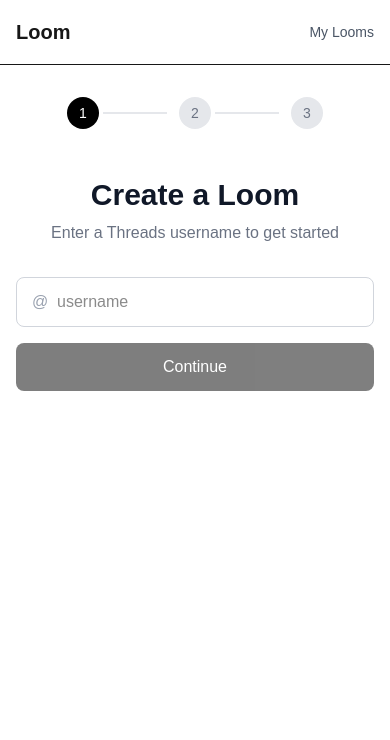
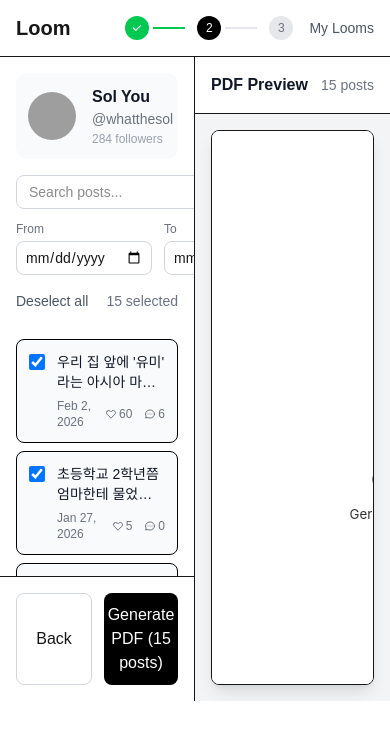
Before and after one commit to odori-lab/loom, a Next.js app: page /create in a window 390 px wide. Shown: the top 740 px of the page. Built offline with nearby package versions, Linux system fonts and the light colour scheme; grey boxes are pictures that could not be loaded.

Commit message:
feat(create): enhance post selection UI with 2-column layout
- Implement split-view layout with post list and PDF preview
- Add real-time PDF preview using generatePdfHtml
- Support mock data mode for development
- Improve responsive design for full-screen experience

```diff
--- a/src/app/create/page.tsx
+++ b/src/app/create/page.tsx
@@ -7,14 +7,18 @@ import { ThreadsPost, ThreadsProfile } from '@/types/threads'
 import { UsernameStep } from '@/components/create/UsernameStep'
 import { SelectPostsStep } from '@/components/create/SelectPostsStep'
 import { CompleteStep } from '@/components/create/CompleteStep'
+import { MOCK_PROFILE, MOCK_POSTS } from '@/lib/mockdata'
 
 type Step = 'username' | 'select' | 'complete'
 
+// 개발 모드에서 mockdata 사용 여부
+const USE_MOCK_DATA = true
+
 export default function CreatePage() {
   const router = useRouter()
-  const [step, setStep] = useState<Step>('username')
-  const [posts, setPosts] = useState<ThreadsPost[]>([])
-  const [profile, setProfile] = useState<ThreadsProfile | null>(null)
+  const [step, setStep] = useState<Step>(USE_MOCK_DATA ? 'select' : 'username')
+  const [posts, setPosts] = useState<ThreadsPost[]>(USE_MOCK_DATA ? MOCK_POSTS : [])
+  const [profile, setProfile] = useState<ThreadsProfile | null>(USE_MOCK_DATA ? MOCK_PROFILE : null)
   const [downloadUrl, setDownloadUrl] = useState('')
   const [loading, setLoading] = useState(false)
   const [error, setError] = useState('')
@@ -69,6 +73,74 @@ export default function CreatePage() {
     setProfile(null)
     setDownloadUrl('')
     setStep('username')
+  }
+
+  // select 단계에서는 전체 화면 레이아웃 사용
+  if (step === 'select' && profile) {
+    return (
+      <div className="h-screen flex flex-col bg-white">
+        <header className="border-b flex-shrink-0">
+          <div className="px-4 h-14 flex items-center justify-between">
+            <Link href="/" className="text-xl font-bold">Loom</Link>
+            <div className="flex items-center gap-4">
+              {/* Progress indicator */}
+              <div className="flex items-center gap-2">
+                {['username', 'select', 'complete'].map((s, i) => (
+                  <div key={s} className="flex items-center">
+                    <div
+                      className={`w-6 h-6 rounded-full flex items-center justify-center text-xs font-medium ${
+                        step === s
+                          ? 'bg-black text-white'
+                          : i < ['username', 'select', 'complete'].indexOf(step)
+                          ? 'bg-green-500 text-white'
+                          : 'bg-gray-200 text-gray-500'
+                      }`}
+                    >
+                      {i < ['username', 'select', 'complete'].indexOf(step) ? (
+                        <svg className="w-3 h-3" fill="currentColor" viewBox="0 0 20 20">
+                          <path fillRule="evenodd" d="M16.707 5.293a1 1 0 010 1.414l-8 8a1 1 0 01-1.414 0l-4-4a1 1 0 011.414-1.414L8 12.586l7.293-7.293a1 1 0 011.414 0z" clipRule="evenodd" />
+                        </svg>
+                      ) : (
+                        i + 1
+                      )}
+                    </div>
+                    {i < 2 && (
+                      <div className={`w-8 h-0.5 mx-1 ${
+                        i < ['username', 'select', 'complete'].indexOf(step)
+                          ? 'bg-green-500'
+                          : 'bg-gray-200'
+                      }`} />
+                    )}
+                  </div>
+                ))}
+              </div>
+              <Link
+                href="/my"
+                className="text-sm text-gray-600 hover:text-gray-900"
+              >
+                My Looms
+              </Link>
+            </div>
+          </div>
+        </header>
+
+        {error && (
+          <div className="mx-4 mt-4 p-4 bg-red-50 text-red-700 rounded-lg text-sm">
+            {error}
+          </div>
+        )}
+
+        <main className="flex-1 overflow-hidden">
+          <SelectPostsStep
+            posts={posts}
+            profile={profile}
+            onGenerate={handleGenerateLoom}
+            onBack={() => setStep('username')}
+            loading={loading}
+          />
+        </main>
+      </div>
+    )
   }
 
   return (
@@ -131,16 +203,6 @@ export default function CreatePage() {
           />
         )}
 
-        {step === 'select' && profile && (
-          <SelectPostsStep
-            posts={posts}
-            profile={profile}
-            onGenerate={handleGenerateLoom}
-            onBack={() => setStep('username')}
-            loading={loading}
-          />
-        )}
-
         {step === 'complete' && (
           <CompleteStep
             downloadUrl={downloadUrl}
--- a/src/components/create/SelectPostsStep.tsx
+++ b/src/components/create/SelectPostsStep.tsx
@@ -2,6 +2,7 @@
 
 import { useState, useMemo } from 'react'
 import { ThreadsPost, ThreadsProfile } from '@/types/threads'
+import { generatePdfHtml } from '@/lib/pdf/generator'
 
 interface SelectPostsStepProps {
   posts: ThreadsPost[]
@@ -60,6 +61,22 @@ export function SelectPostsStep({
     return result
   }, [posts, searchQuery, dateRange, sortOrder])
 
+  // 선택된 포스트들을 정렬하여 미리보기용으로 가져오기
+  const selectedPosts = useMemo(() => {
+    return posts
+      .filter(p => selectedIds.has(p.id))
+      .sort((a, b) => {
+        const diff = new Date(b.postedAt).getTime() - new Date(a.postedAt).getTime()
+        return sortOrder === 'newest' ? diff : -diff
+      })
+  }, [posts, selectedIds, sortOrder])
+
+  // 실제 PDF HTML 생성 (generatePdfHtml 사용)
+  const pdfHtml = useMemo(() => {
+    if (selectedPosts.length === 0) return ''
+    return generatePdfHtml(selectedPosts, profile)
+  }, [selectedPosts, profile])
+
   const togglePost = (id: string) => {
     const newSelected = new Set(selectedIds)
     if (newSelected.has(id)) {
@@ -79,12 +96,6 @@ export function SelectPostsStep({
   }
 
   const handleGenerate = () => {
-    const selectedPosts = posts
-      .filter(p => selectedIds.has(p.id))
-      .sort((a, b) => {
-        const diff = new Date(b.postedAt).getTime() - new Date(a.postedAt).getTime()
-        return sortOrder === 'newest' ? diff : -diff
-      })
     onGenerate(selectedPosts)
   }
 
@@ -103,18 +114,21 @@ export function SelectPostsStep({
   }
 
   return (
-    <div>
+    <div className="flex h-[calc(100vh-200px)] min-h-[600px]">
+      {/* Left panel - Post selection */}
+      <div className="w-1/2 border-r flex flex-col overflow-hidden">
+        <div className="p-4 flex-shrink-0">
           {/* Profile header */}
-      <div className="flex items-center gap-4 mb-6 p-4 bg-gray-50 rounded-xl">
+          <div className="flex items-center gap-4 mb-4 p-3 bg-gray-50 rounded-xl">
             {profile.profileImageUrl ? (
               <img
                 src={profile.profileImageUrl}
                 alt=""
-            className="w-14 h-14 rounded-full object-cover"
+                className="w-12 h-12 rounded-full object-cover"
               />
             ) : (
-          <div className="w-14 h-14 rounded-full bg-gradient-to-br from-purple-500 to-pink-500 flex items-center justify-center">
-            <span className="text-xl font-bold text-white">
+              <div className="w-12 h-12 rounded-full bg-gradient-to-br from-purple-500 to-pink-500 flex items-center justify-center">
+                <span className="text-lg font-bold text-white">
                   {profile.username[0].toUpperCase()}
                 </span>
               </div>
@@ -131,33 +145,33 @@ export function SelectPostsStep({
           </div>
 
           {/* Filters */}
-      <div className="space-y-4 mb-6">
-        <div className="flex gap-4">
+          <div className="space-y-3 mb-4">
+            <div className="flex gap-3">
               <input
                 type="text"
                 placeholder="Search posts..."
                 value={searchQuery}
                 onChange={(e) => setSearchQuery(e.target.value)}
-            className="flex-1 px-4 py-2 border border-gray-300 rounded-lg focus:outline-none focus:ring-2 focus:ring-black focus:border-transparent text-sm"
+                className="flex-1 px-3 py-1.5 border border-gray-300 rounded-lg focus:outline-none focus:ring-2 focus:ring-black focus:border-transparent text-sm"
               />
               <select
                 value={sortOrder}
                 onChange={(e) => setSortOrder(e.target.value as SortOrder)}
-            className="px-4 py-2 border border-gray-300 rounded-lg focus:outline-none focus:ring-2 focus:ring-black focus:border-transparent text-sm"
+                className="px-3 py-1.5 border border-gray-300 rounded-lg focus:outline-none focus:ring-2 focus:ring-black focus:border-transparent text-sm"
               >
                 <option value="newest">Newest first</option>
                 <option value="oldest">Oldest first</option>
               </select>
             </div>
 
-        <div className="flex gap-4">
+            <div className="flex gap-3">
               <div className="flex-1">
                 <label className="block text-xs text-gray-500 mb-1">From</label>
                 <input
                   type="date"
                   value={dateRange.start}
                   onChange={(e) => setDateRange(prev => ({ ...prev, start: e.target.value }))}
-              className="w-full px-3 py-2 border border-gray-300 rounded-lg focus:outline-none focus:ring-2 focus:ring-black focus:border-transparent text-sm"
+                  className="w-full px-2 py-1.5 border border-gray-300 rounded-lg focus:outline-none focus:ring-2 focus:ring-black focus:border-transparent text-sm"
                 />
               </div>
               <div className="flex-1">
@@ -166,14 +180,14 @@ export function SelectPostsStep({
                   type="date"
                   value={dateRange.end}
                   onChange={(e) => setDateRange(prev => ({ ...prev, end: e.target.value }))}
-              className="w-full px-3 py-2 border border-gray-300 rounded-lg focus:outline-none focus:ring-2 focus:ring-black focus:border-transparent text-sm"
+                  className="w-full px-2 py-1.5 border border-gray-300 rounded-lg focus:outline-none focus:ring-2 focus:ring-black focus:border-transparent text-sm"
                 />
               </div>
             </div>
           </div>
 
           {/* Select all */}
-      <div className="flex items-center justify-between mb-4">
+          <div className="flex items-center justify-between mb-3">
             <button
               onClick={toggleAll}
               className="text-sm text-gray-600 hover:text-gray-900"
@@ -184,14 +198,15 @@ export function SelectPostsStep({
               {selectedIds.size} selected
             </span>
           </div>
+        </div>
 
         {/* Posts list */}
-      <div className="space-y-3 max-h-[400px] overflow-y-auto mb-6">
+        <div className="flex-1 overflow-y-auto px-4 pb-4 space-y-2">
           {filteredAndSortedPosts.map(post => (
             <div
               key={post.id}
               onClick={() => togglePost(post.id)}
-            className={`p-4 border rounded-lg cursor-pointer transition-colors ${
+              className={`p-3 border rounded-lg cursor-pointer transition-colors ${
                 selectedIds.has(post.id)
                   ? 'border-black bg-gray-50'
                   : 'border-gray-200 hover:border-gray-300'
@@ -202,40 +217,40 @@ export function SelectPostsStep({
                   type="checkbox"
                   checked={selectedIds.has(post.id)}
                   onChange={() => togglePost(post.id)}
-                className="mt-1 w-4 h-4 rounded border-gray-300"
+                  className="mt-0.5 w-4 h-4 rounded border-gray-300"
                   onClick={(e) => e.stopPropagation()}
                 />
                 <div className="flex-1 min-w-0">
-                <p className="text-sm text-gray-900 line-clamp-3 whitespace-pre-wrap">
+                  <p className="text-sm text-gray-900 line-clamp-2 whitespace-pre-wrap">
                     {post.content}
                   </p>
                   {post.imageUrls.length > 0 && (
-                  <div className="flex gap-2 mt-2">
+                    <div className="flex gap-1.5 mt-1.5">
                       {post.imageUrls.slice(0, 2).map((url, i) => (
                         <img
                           key={i}
                           src={url}
                           alt=""
-                        className="w-16 h-16 object-cover rounded-lg"
+                          className="w-12 h-12 object-cover rounded-lg"
                         />
                       ))}
                       {post.imageUrls.length > 2 && (
-                      <div className="w-16 h-16 bg-gray-100 rounded-lg flex items-center justify-center text-sm text-gray-500">
+                        <div className="w-12 h-12 bg-gray-100 rounded-lg flex items-center justify-center text-xs text-gray-500">
                           +{post.imageUrls.length - 2}
                         </div>
                       )}
                     </div>
                   )}
-                <div className="flex items-center gap-4 mt-2 text-xs text-gray-500">
+                  <div className="flex items-center gap-3 mt-1.5 text-xs text-gray-500">
                     <span>{formatDate(post.postedAt)}</span>
-                  <span className="flex items-center gap-1">
-                    <svg className="w-3.5 h-3.5" fill="none" stroke="currentColor" viewBox="0 0 24 24">
+                    <span className="flex items-center gap-0.5">
+                      <svg className="w-3 h-3" fill="none" stroke="currentColor" viewBox="0 0 24 24">
                         <path strokeLinecap="round" strokeLinejoin="round" strokeWidth={2} d="M4.318 6.318a4.5 4.5 0 000 6.364L12 20.364l7.682-7.682a4.5 4.5 0 00-6.364-6.364L12 7.636l-1.318-1.318a4.5 4.5 0 00-6.364 0z" />
                       </svg>
                       {formatNumber(post.likeCount)}
                     </span>
-                  <span className="flex items-center gap-1">
-                    <svg className="w-3.5 h-3.5" fill="none" stroke="currentColor" viewBox="0 0 24 24">
+                    <span className="flex items-center gap-0.5">
+                      <svg className="w-3 h-3" fill="none" stroke="currentColor" viewBox="0 0 24 24">
                         <path strokeLinecap="round" strokeLinejoin="round" strokeWidth={2} d="M8 12h.01M12 12h.01M16 12h.01M21 12c0 4.418-4.03 8-9 8a9.863 9.863 0 01-4.255-.949L3 20l1.395-3.72C3.512 15.042 3 13.574 3 12c0-4.418 4.03-8 9-8s9 3.582 9 8z" />
                       </svg>
                       {formatNumber(post.replyCount)}
@@ -248,25 +263,25 @@ export function SelectPostsStep({
         </div>
 
         {/* Action buttons */}
-      <div className="flex gap-4">
+        <div className="p-4 border-t flex gap-3 flex-shrink-0">
           <button
             onClick={onBack}
-          className="flex-1 py-3 border border-gray-300 rounded-lg font-medium hover:bg-gray-50 transition-colors"
+            className="flex-1 py-2.5 border border-gray-300 rounded-lg font-medium hover:bg-gray-50 transition-colors"
           >
             Back
           </button>
           <button
             onClick={handleGenerate}
             disabled={selectedIds.size === 0 || loading}
-          className="flex-1 py-3 bg-black text-white rounded-lg font-medium hover:bg-gray-800 transition-colors disabled:opacity-50 disabled:cursor-not-allowed flex items-center justify-center gap-2"
+            className="flex-1 py-2.5 bg-black text-white rounded-lg font-medium hover:bg-gray-800 transition-colors disabled:opacity-50 disabled:cursor-not-allowed flex items-center justify-center gap-2"
           >
             {loading ? (
               <>
-              <svg className="w-5 h-5 animate-spin" fill="none" viewBox="0 0 24 24">
+                <svg className="w-4 h-4 animate-spin" fill="none" viewBox="0 0 24 24">
                   <circle className="opacity-25" cx="12" cy="12" r="10" stroke="currentColor" strokeWidth="4" />
                   <path className="opacity-75" fill="currentColor" d="M4 12a8 8 0 018-8V0C5.373 0 0 5.373 0 12h4z" />
                 </svg>
-              Generating PDF...
+                Generating...
               </>
             ) : (
               `Generate PDF (${selectedIds.size} posts)`
@@ -274,5 +289,39 @@ export function SelectPostsStep({
           </button>
         </div>
       </div>
+
+      {/* Right panel - PDF Preview (실제 PDF HTML 렌더링) */}
+      <div className="w-1/2 bg-gray-100 flex flex-col">
+        {/* Header */}
+        <div className="p-4 border-b bg-white flex items-center justify-between flex-shrink-0">
+          <h3 className="font-semibold text-gray-900">PDF Preview</h3>
+          {selectedPosts.length > 0 && (
+            <span className="text-sm text-gray-500">{selectedPosts.length} posts</span>
+          )}
+        </div>
+
+        {/* PDF Preview using iframe */}
+        <div className="flex-1 p-4">
+          {selectedPosts.length === 0 ? (
+            <div className="h-full flex items-center justify-center">
+              <div className="text-center">
+                <div className="w-16 h-16 mx-auto mb-4 rounded-full bg-gray-200 flex items-center justify-center">
+                  <svg className="w-8 h-8 text-gray-400" fill="none" stroke="currentColor" viewBox="0 0 24 24">
+                    <path strokeLinecap="round" strokeLinejoin="round" strokeWidth={1.5} d="M12 6.253v13m0-13C10.832 5.477 9.246 5 7.5 5S4.168 5.477 3 6.253v13C4.168 18.477 5.754 18 7.5 18s3.332.477 4.5 1.253m0-13C13.168 5.477 14.754 5 16.5 5c1.747 0 3.332.477 4.5 1.253v13C19.832 18.477 18.247 18 16.5 18c-1.746 0-3.332.477-4.5 1.253" />
+                  </svg>
+                </div>
+                <p className="text-gray-500">Select posts to preview PDF</p>
+              </div>
+            </div>
+          ) : (
+            <iframe
+              srcDoc={pdfHtml}
+              className="w-full h-full rounded-lg border bg-white shadow-lg"
+              title="PDF Preview"
+            />
+          )}
+        </div>
+      </div>
+    </div>
   )
 }
```
Lines whose indentation alone changed are shown as unchanged.
